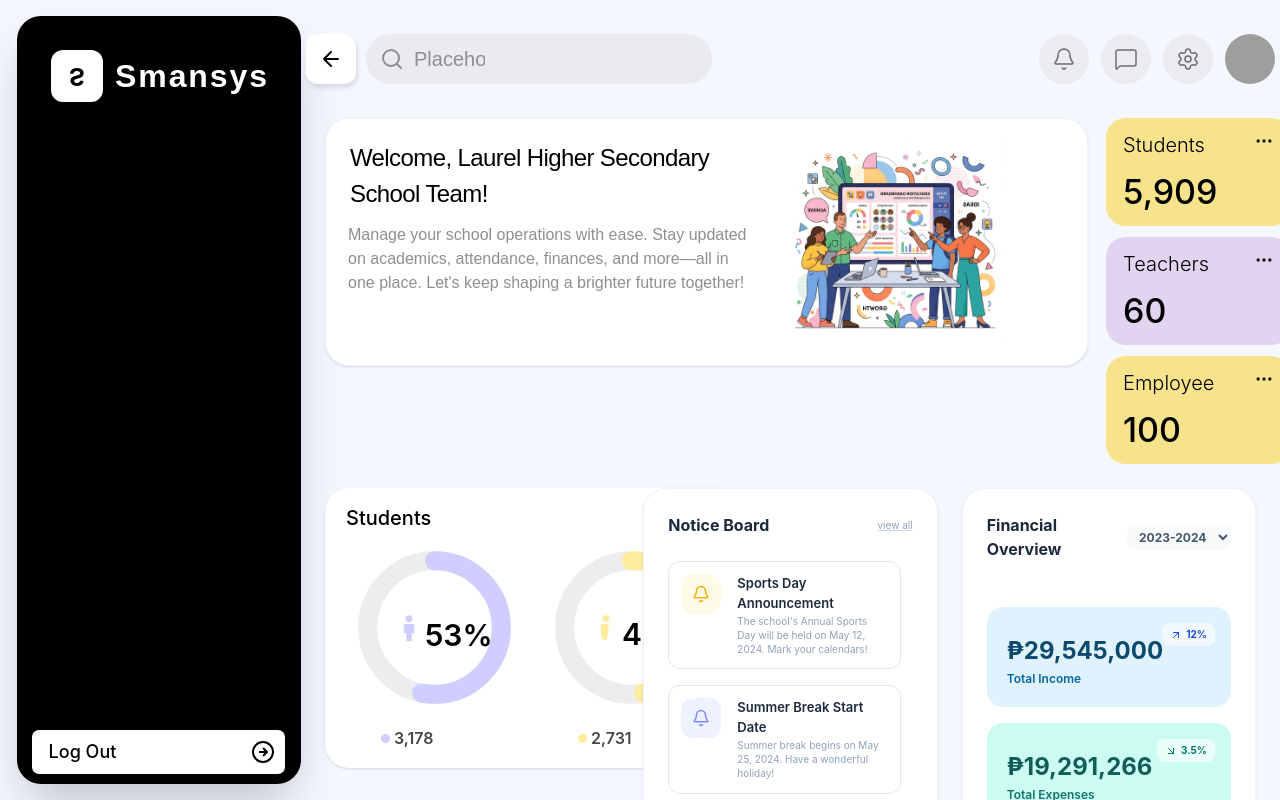
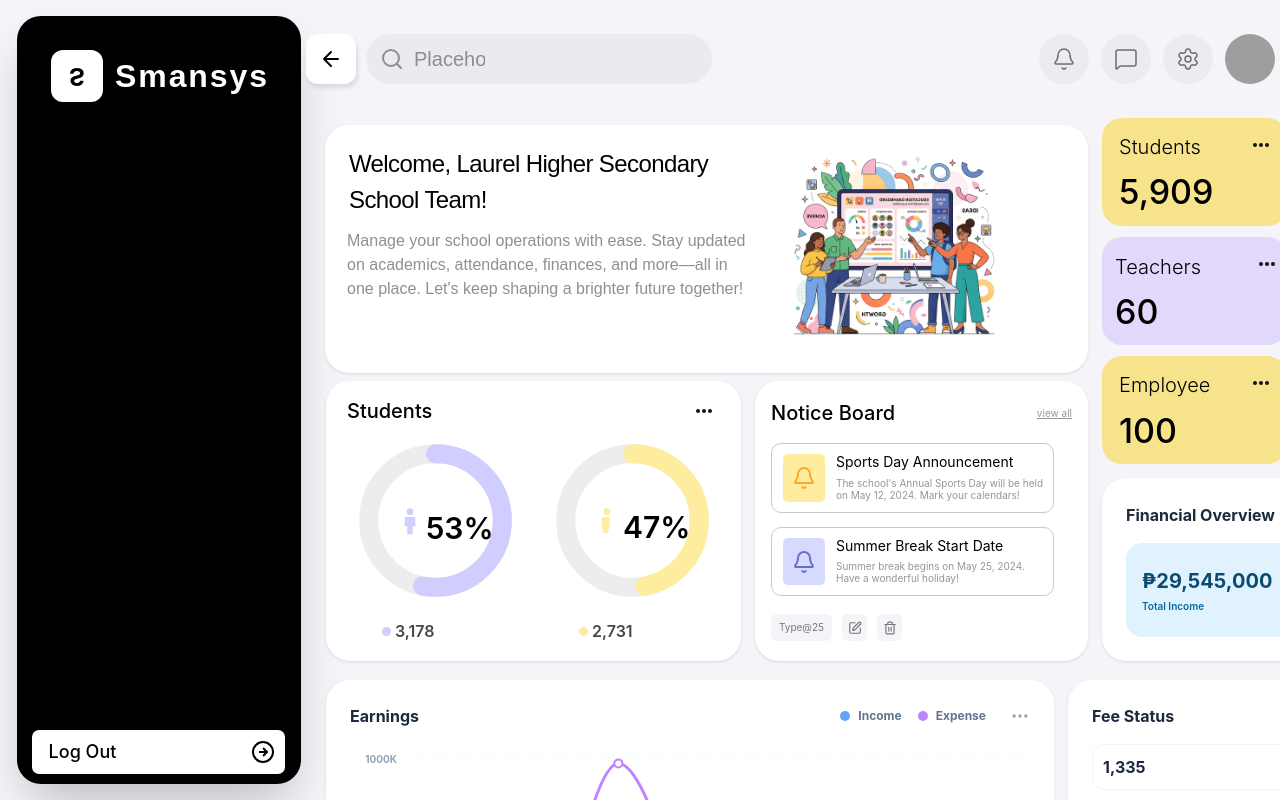
Before and after one commit to krukru741/School-Management-System, a React (Vite) app: page /dashboard in a window 1280 px wide. Built offline with nearby package versions, Linux system fonts and the light colour scheme; sample sign-in values are in the browser's storage; grey boxes are pictures that could not be loaded.

Commit message:
feat: implement Dashboard page and MainLayout structure for school management system

```diff
--- a/src/layouts/MainLayout.jsx
+++ b/src/layouts/MainLayout.jsx
@@ -35,7 +35,7 @@ const MainLayout = () => {
   const allowedNavItems = navItems.filter(item => item.roles.includes(user?.role));
 
   return (
-    <div className="flex h-screen bg-[#F4F7FE] font-sans">
+    <div className="flex h-screen bg-[#F5F4F9] font-sans">
       {/* Sidebar - Dark Mode like Prototype */}
       <aside className="w-[284px] h-[calc(100vh-32px)] bg-[#000000] flex flex-col shrink-0 transition-all duration-300 ml-[17px] my-[16px] rounded-[24px] overflow-hidden shadow-2xl relative">
         {/* Logo */}
--- a/src/pages/Dashboard.jsx
+++ b/src/pages/Dashboard.jsx
@@ -37,13 +37,10 @@ const AdminDashboard = ({ user }) => {
   ];
 
   return (
-    <div className="space-y-6 animate-in fade-in duration-500 max-w-[1400px] mx-auto">
+    <div className="relative w-[1283px] h-[1010px] animate-in fade-in duration-500">
 
-      {/* Top Row: Welcome Banner & Stats */}
-      <div className="flex flex-row">
-
-        {/* Welcome Banner */}
-        <div className="w-[763px] h-[248px] bg-[#FFFFFF] rounded-[24px] shadow-sm border border-slate-100 relative overflow-hidden shrink-0 mr-[18px]">
+      {/* Greetings (Welcome Banner) */}
+      <div className="absolute left-[0px] top-[7px] w-[763px] h-[248px] bg-[#FFFFFF] rounded-[24px] shadow-sm overflow-hidden">
         {/* Inner Content Box (main) */}
         <div className="absolute left-[22px] top-[11px] w-[698px] h-[222px]">
 
@@ -76,45 +73,53 @@ const AdminDashboard = ({ user }) => {
             }}
           >
           </div>
-
         </div>
       </div>
 
-        {/* Stats Column */}
-        <div className="flex flex-col gap-[11px] w-[185px] h-[346px] shrink-0 mr-[14px]">
-          <div className="bg-[#F8E38D] rounded-[20px] p-[17px] flex flex-col justify-between w-[185px] h-[108px] shrink-0">
-            <div className="flex justify-between items-start">
-              <span className="font-light text-[20px] text-black leading-none">Students</span>
-              <MoreHorizontal size={20} className="text-[#121212] -mt-1" />
+      {/* Head Count (Stats Column) */}
+      <div className="absolute left-[777px] top-[0px] w-[185px] h-[346px] flex flex-col gap-[11px]">
+        {/* Students */}
+        <div className="bg-[#F8E38D] rounded-[20px] w-[185px] h-[108px] relative">
+          <span className="absolute left-[17px] top-[17px] font-light text-[20px] text-[#000000] leading-[24px]">Students</span>
+          <div className="absolute left-[151px] top-[25px] w-[16px] h-[4px] flex justify-between">
+            <div className="w-[4px] h-[4px] bg-[#121212] rounded-full"></div>
+            <div className="w-[4px] h-[4px] bg-[#121212] rounded-full"></div>
+            <div className="w-[4px] h-[4px] bg-[#121212] rounded-full"></div>
           </div>
-            <div className="text-[34px] font-medium text-black leading-none">
+          <div className="absolute left-[17px] top-[53px] font-medium text-[34px] text-[#000000] leading-[41px]">
             5,909
           </div>
         </div>
 
-          <div className="bg-[#E2D4F0] rounded-[20px] p-[17px] flex flex-col justify-between w-[185px] h-[108px] shrink-0">
-            <div className="flex justify-between items-start">
-              <span className="font-light text-[20px] text-black leading-none">Teachers</span>
-              <MoreHorizontal size={20} className="text-[#121212] -mt-1" />
+        {/* Teachers */}
+        <div className="bg-[#E2D8FC] rounded-[20px] w-[185px] h-[108px] relative">
+          <span className="absolute left-[13px] top-[18px] font-light text-[20px] text-[#000000] leading-[24px]">Teachers</span>
+          <div className="absolute left-[157px] top-[25px] w-[16px] h-[4px] flex justify-between">
+            <div className="w-[4px] h-[4px] bg-[#121212] rounded-full"></div>
+            <div className="w-[4px] h-[4px] bg-[#121212] rounded-full"></div>
+            <div className="w-[4px] h-[4px] bg-[#121212] rounded-full"></div>
           </div>
-            <div className="text-[34px] font-medium text-black leading-none">
+          <div className="absolute left-[13px] top-[54px] font-medium text-[34px] text-[#000000] leading-[41px]">
             60
           </div>
         </div>
 
-          <div className="bg-[#F8E38D] rounded-[20px] p-[17px] flex flex-col justify-between w-[185px] h-[108px] shrink-0">
-            <div className="flex justify-between items-start">
-              <span className="font-light text-[20px] text-black leading-none">Employee</span>
-              <MoreHorizontal size={20} className="text-[#121212] -mt-1" />
+        {/* Employee */}
+        <div className="bg-[#F8E38D] rounded-[20px] w-[185px] h-[108px] relative">
+          <span className="absolute left-[17px] top-[17px] font-light text-[20px] text-[#000000] leading-[24px]">Employee</span>
+          <div className="absolute left-[151px] top-[25px] w-[16px] h-[4px] flex justify-between">
+            <div className="w-[4px] h-[4px] bg-[#121212] rounded-full"></div>
+            <div className="w-[4px] h-[4px] bg-[#121212] rounded-full"></div>
+            <div className="w-[4px] h-[4px] bg-[#121212] rounded-full"></div>
           </div>
-            <div className="text-[34px] font-medium text-black leading-none">
+          <div className="absolute left-[17px] top-[54px] font-medium text-[34px] text-[#000000] leading-[41px]">
             100
           </div>
         </div>
       </div>
 
         {/* Calendar Widget */}
-        <div className="w-[306px] h-[346px] bg-[#FFFFFF] rounded-[24px] relative shrink-0">
+        <div className="absolute left-[977px] top-[0px] w-[306px] h-[346px] bg-[#FFFFFF] rounded-[24px] relative shrink-0">
 
           {/* Header (Month & Arrows) */}
           <div className="absolute left-[24px] top-[24px] w-[258px] h-[16px] flex justify-between items-start">
@@ -200,13 +205,8 @@ const AdminDashboard = ({ user }) => {
 
         </div>
 
-      </div>
-
-      {/* Second Row: Demographics, Notice Board, Finance */}
-      <div className="grid grid-cols-1 lg:grid-cols-3 gap-6">
-
       {/* Students */}
-        <div className="w-[415px] h-[280px] bg-[#FFFFFF] rounded-[24px] shadow-sm relative shrink-0">
+      <div className="absolute left-[1px] top-[263px] w-[415px] h-[280px] bg-[#FFFFFF] rounded-[24px] shadow-sm">
 
         {/* header */}
         <div className="absolute left-[21px] top-[18px] w-[365px] h-[24px]">
@@ -229,19 +229,15 @@ const AdminDashboard = ({ user }) => {
           {/* Male Pie chart */}
           <div className="absolute left-0 top-0 w-[159px] h-[159px]">
             <svg className="w-full h-full transform -rotate-90" viewBox="0 0 100 100">
-                {/* Background Ellipse 3 */}
               <circle cx="50" cy="50" r="42" fill="none" stroke="#EDEDED" strokeWidth="12" />
-                {/* Foreground Ellipse 7 */}
               <circle cx="50" cy="50" r="42" fill="none" stroke="#CFCEFF" strokeWidth="12" strokeDasharray="263.89" strokeDashoffset="124.0" strokeLinecap="round" />
             </svg>
-              {/* bx-male 1 */}
             <div className="absolute left-[33px] top-[59px] w-[42px] h-[42px] flex justify-center items-center">
                <svg width="32" height="32" viewBox="0 0 24 24" fill="#CFCEFF">
                  <circle cx="12" cy="5" r="2.5" />
                  <path d="M15 9H9a1 1 0 00-1 1v6h2v6h4v-6h2v-6a1 1 0 00-1-1z" />
                </svg>
             </div>
-              {/* Type@25 */}
             <div className="absolute left-[70px] top-[69px] flex items-center">
               <span style={{ fontFamily: 'Inter, sans-serif', fontWeight: 600, fontSize: '30px', lineHeight: '36px', color: '#000000' }}>
                 53%
@@ -252,19 +248,15 @@ const AdminDashboard = ({ user }) => {
           {/* Female Pie chart */}
           <div className="absolute left-[197px] top-0 w-[159px] h-[159px]">
             <svg className="w-full h-full transform -rotate-90" viewBox="0 0 100 100">
-                {/* Background Ellipse 3 */}
               <circle cx="50" cy="50" r="42" fill="none" stroke="#EDEDED" strokeWidth="12" />
-                {/* Foreground Ellipse 7 */}
               <circle cx="50" cy="50" r="42" fill="none" stroke="#FFED9F" strokeWidth="12" strokeDasharray="263.89" strokeDashoffset="139.8" strokeLinecap="round" />
             </svg>
-              {/* bx-female 1 */}
             <div className="absolute left-[33px] top-[59px] w-[42px] h-[42px] flex justify-center items-center">
                <svg width="32" height="32" viewBox="0 0 24 24" fill="#FFED9F">
                  <circle cx="12" cy="5" r="2.5" />
                  <path d="M15 9H9a1 1 0 00-1 1v5.5l1.5 5.5h3l1.5-5.5V10a1 1 0 00-1-1z" />
                </svg>
             </div>
-              {/* Type@25 */}
             <div className="absolute left-[70px] top-[68px] flex items-center">
               <span style={{ fontFamily: 'Inter, sans-serif', fontWeight: 600, fontSize: '30px', lineHeight: '36px', color: '#000000' }}>
                 47%
@@ -289,76 +281,88 @@ const AdminDashboard = ({ user }) => {
               </span>
             </div>
           </div>
-
         </div>
       </div>
 
       {/* Notice Board */}
-        <div className="bg-white rounded-[24px] p-6 shadow-sm border border-slate-100 flex flex-col relative">
-          <div className="flex justify-between items-center mb-6">
-            <h3 className="font-bold text-slate-800">Notice Board</h3>
-            <button className="text-[10px] text-slate-400 underline decoration-slate-300 hover:text-slate-600">view all</button>
+      <div className="absolute left-[430px] top-[263px] w-[333px] h-[280px] bg-[#FFFFFF] rounded-[24px] shadow-sm">
+        <div className="absolute left-[16px] top-[19px] w-[301px] h-[26px] flex justify-between items-center">
+          <span style={{ fontFamily: 'Inter, sans-serif', fontWeight: 500, fontSize: '20px', lineHeight: '24px', color: '#000000' }}>
+            Notice Board
+          </span>
+          <button className="text-[10px] text-[#969696] underline hover:text-slate-600">view all</button>
         </div>
-          <div className="space-y-4 flex-1 overflow-y-auto pr-3 custom-scrollbar">
-            <div className="flex gap-4 items-start border border-slate-200 p-3 rounded-xl">
-              <div className="w-10 h-10 rounded-xl bg-yellow-50 text-yellow-500 flex items-center justify-center shrink-0">
-                <Bell size={18} />
+
+        {/* Notices */}
+        <div className="absolute left-[16px] top-[62px] w-[283px] h-[153px] flex flex-col gap-[14px]">
+          {/* Sports Day */}
+          <div className="w-[283px] h-[70px] border border-[#C9C9C9] rounded-[10px] relative">
+            <div className="absolute left-[11px] top-[10px] w-[42px] h-[48px] bg-[#FFED9F] rounded-[5px] flex items-center justify-center text-[#FCA52B]">
+              <Bell size={24} />
             </div>
-              <div>
-                <h4 className="font-semibold text-slate-800 text-[13px]">Sports Day Announcement</h4>
-                <p className="text-[10px] text-slate-400 mt-0.5 leading-snug">The school's Annual Sports Day will be held on May 12, 2024. Mark your calendars!</p>
+            <div className="absolute left-[64px] top-[9px] font-normal text-[14px] leading-[17px] text-[#000000]">
+              Sports Day Announcement
+            </div>
+            <div className="absolute left-[64px] top-[33px] w-[209px] font-normal text-[10px] leading-[12px] text-[#969696]">
+              The school's Annual Sports Day will be held on May 12, 2024. Mark your calendars!
             </div>
           </div>
-            <div className="flex gap-4 items-start border border-slate-200 p-3 rounded-xl">
-              <div className="w-10 h-10 rounded-xl bg-indigo-50 text-indigo-400 flex items-center justify-center shrink-0">
-                <Bell size={18} />
+          {/* Summer Break */}
+          <div className="w-[283px] h-[69px] border border-[#C9C9C9] rounded-[10px] relative">
+            <div className="absolute left-[11px] top-[10px] w-[42px] h-[47px] bg-[#D6DAFF] rounded-[5px] flex items-center justify-center text-[#696FC1]">
+              <Bell size={24} />
             </div>
-              <div>
-                <h4 className="font-semibold text-slate-800 text-[13px]">Summer Break Start Date</h4>
-                <p className="text-[10px] text-slate-400 mt-0.5 leading-snug">Summer break begins on May 25, 2024. Have a wonderful holiday!</p>
+            <div className="absolute left-[64px] top-[9px] font-normal text-[14px] leading-[17px] text-[#000000]">
+              Summer Break Start Date
+            </div>
+            <div className="absolute left-[64px] top-[32px] w-[209px] font-normal text-[10px] leading-[12px] text-[#969696]">
+              Summer break begins on May 25, 2024. Have a wonderful holiday!
             </div>
           </div>
         </div>
 
-          <div className="flex gap-2 items-center mt-4 pt-2">
-            <button className="bg-slate-100 text-slate-500 hover:bg-slate-200 text-[10px] font-semibold px-4 py-1.5 rounded-lg transition-colors">Add New</button>
-            <button className="p-1.5 bg-slate-50 border border-slate-200 rounded-lg text-slate-400 hover:text-slate-600 transition-colors"><Edit size={14} /></button>
-            <button className="p-1.5 bg-slate-50 border border-slate-200 rounded-lg text-slate-400 hover:text-slate-600 transition-colors"><Trash2 size={14} /></button>
+        {/* Action Buttons */}
+        <div className="absolute left-[16px] top-[233px] flex gap-[10px]">
+          <div className="w-[61px] h-[27px] bg-[#F5F4F9] rounded-[6px] flex items-center justify-center cursor-pointer">
+            <span style={{ fontFamily: 'Inter, sans-serif', fontWeight: 400, fontSize: '10px', color: '#777777' }}>Type@25</span>
+          </div>
+          <div className="w-[25px] h-[27px] bg-[#F5F4F9] rounded-[6px] flex items-center justify-center cursor-pointer text-[#777777]">
+            <Edit size={14} />
+          </div>
+          <div className="w-[25px] h-[27px] bg-[#F5F4F9] rounded-[6px] flex items-center justify-center cursor-pointer text-[#777777]">
+            <Trash2 size={14} />
+          </div>
         </div>
       </div>
 
       {/* Financial Overview */}
-        <div className="bg-white rounded-[24px] p-6 shadow-sm border border-slate-100 flex flex-col">
-          <div className="flex justify-between items-center mb-6">
+      <div className="absolute left-[777px] top-[360px] w-[505px] h-[183px] bg-[#FFFFFF] rounded-[24px] shadow-sm p-6 flex flex-col">
+        <div className="flex justify-between items-center mb-4">
           <h3 className="font-bold text-slate-800">Financial Overview</h3>
           <div className="flex gap-2">
             <select className="text-xs font-bold bg-slate-50 border-none rounded-lg px-2 py-1 text-slate-600"><option>2023-2024</option></select>
           </div>
         </div>
-          <div className="space-y-4 flex-1 flex flex-col justify-center">
-            <div className="bg-[#E0F2FE] rounded-2xl p-5 relative overflow-hidden">
-              <div className="absolute top-4 right-4 flex items-center gap-1 bg-white/60 text-blue-700 px-2 py-1 rounded-lg text-[10px] font-bold">
+        <div className="flex-1 grid grid-cols-2 gap-4">
+          <div className="bg-[#E0F2FE] rounded-2xl p-4 relative overflow-hidden">
+            <div className="absolute top-2 right-2 flex items-center gap-1 bg-white/60 text-blue-700 px-2 py-1 rounded-lg text-[10px] font-bold">
               <ArrowUpRight size={12} /> 12%
             </div>
-              <h3 className="text-2xl font-bold text-[#0C4A6E] mt-2">₱29,545,000</h3>
-              <p className="text-[#0369A1] text-xs font-semibold mt-1">Total Income</p>
+            <h3 className="text-xl font-bold text-[#0C4A6E] mt-2">₱29,545,000</h3>
+            <p className="text-[#0369A1] text-[10px] font-semibold mt-1">Total Income</p>
           </div>
-            <div className="bg-[#CCFBF1] rounded-2xl p-5 relative overflow-hidden">
-              <div className="absolute top-4 right-4 flex items-center gap-1 bg-white/60 text-teal-700 px-2 py-1 rounded-lg text-[10px] font-bold">
+          <div className="bg-[#CCFBF1] rounded-2xl p-4 relative overflow-hidden">
+            <div className="absolute top-2 right-2 flex items-center gap-1 bg-white/60 text-teal-700 px-2 py-1 rounded-lg text-[10px] font-bold">
               <ArrowDownRight size={12} /> 3.5%
             </div>
-              <h3 className="text-2xl font-bold text-[#115E59] mt-2">₱19,291,266</h3>
-              <p className="text-[#0F766E] text-xs font-semibold mt-1">Total Expenses</p>
-            </div>
+            <h3 className="text-xl font-bold text-[#115E59] mt-2">₱19,291,266</h3>
+            <p className="text-[#0F766E] text-[10px] font-semibold mt-1">Total Expenses</p>
           </div>
         </div>
       </div>
 
-      {/* Third Row: Chart, Fee Status, Messages */}
-      <div className="grid grid-cols-1 lg:grid-cols-4 gap-6">
-
       {/* Earnings Chart */}
-        <div className="lg:col-span-2 bg-white rounded-[24px] p-6 shadow-sm border border-slate-100">
+      <div className="absolute left-[1px] top-[562px] w-[728px] h-[448px] bg-[#FFFFFF] rounded-[24px] shadow-sm p-6">
         <div className="flex justify-between items-center mb-6">
           <h3 className="font-bold text-slate-800">Earnings</h3>
           <div className="flex items-center gap-4 text-xs font-bold text-slate-500">
@@ -367,7 +371,7 @@ const AdminDashboard = ({ user }) => {
             <MoreHorizontal size={20} className="text-slate-400 ml-2" />
           </div>
         </div>
-          <div className="h-64">
+        <div className="w-full h-[360px]">
           <ResponsiveContainer width="100%" height="100%">
             <LineChart data={earningsData}>
               <CartesianGrid strokeDasharray="3 3" vertical={false} stroke="#f1f5f9" />
@@ -382,15 +386,15 @@ const AdminDashboard = ({ user }) => {
       </div>
 
       {/* Fee Status */}
-        <div className="bg-white rounded-[24px] p-6 shadow-sm border border-slate-100 flex flex-col">
-          <div className="flex justify-between items-center mb-6">
+      <div className="absolute left-[743px] top-[562px] w-[539px] h-[216px] bg-[#FFFFFF] rounded-[24px] shadow-sm p-6 flex flex-col">
+        <div className="flex justify-between items-center mb-4">
           <h3 className="font-bold text-slate-800">Fee Status</h3>
           <MoreHorizontal size={20} className="text-slate-400" />
         </div>
-          <div className="space-y-4 flex-1">
+        <div className="space-y-3 flex-1 overflow-y-auto custom-scrollbar pr-2">
           {feeStatus.map(fee => (
-              <div key={fee.id} className="flex justify-between items-center border border-slate-100 rounded-xl p-3">
-                <span className="text-lg font-bold text-slate-800">{fee.amount}</span>
+            <div key={fee.id} className="flex justify-between items-center border border-slate-100 rounded-xl p-2.5">
+              <span className="text-base font-bold text-slate-800">{fee.amount}</span>
               <span className={`text-[10px] font-bold px-2 py-1 rounded-full flex items-center gap-1 ${fee.color}`}>
                 <div className="w-1.5 h-1.5 rounded-full bg-current"></div>
                 {fee.status}
@@ -401,15 +405,15 @@ const AdminDashboard = ({ user }) => {
       </div>
 
       {/* Messages */}
-        <div className="bg-white rounded-[24px] p-6 shadow-sm border border-slate-100 flex flex-col">
-          <div className="flex justify-between items-center mb-4">
+      <div className="absolute left-[743px] top-[794px] w-[539px] h-[216px] bg-[#FFFFFF] rounded-[24px] shadow-sm p-6 flex flex-col">
+        <div className="flex justify-between items-center mb-3">
           <h3 className="font-bold text-slate-800">Messages</h3>
           <MoreHorizontal size={20} className="text-slate-400" />
         </div>
-          <div className="space-y-3 flex-1 overflow-y-auto pr-2 custom-scrollbar">
+        <div className="space-y-3 flex-1 overflow-y-auto custom-scrollbar pr-2">
           {messages.map(msg => (
             <div key={msg.id} className="flex items-center gap-3">
-                <div className={`w-10 h-10 rounded-full flex items-center justify-center font-bold text-sm shrink-0 ${msg.color}`}>
+              <div className={`w-9 h-9 rounded-full flex items-center justify-center font-bold text-xs shrink-0 ${msg.color}`}>
                 {msg.img}
               </div>
               <div className="flex-1 min-w-0">
@@ -423,8 +427,6 @@ const AdminDashboard = ({ user }) => {
       </div>
 
     </div>
-
-    </div>
   );
 };
 
```
Lines whose indentation alone changed are shown as unchanged.
